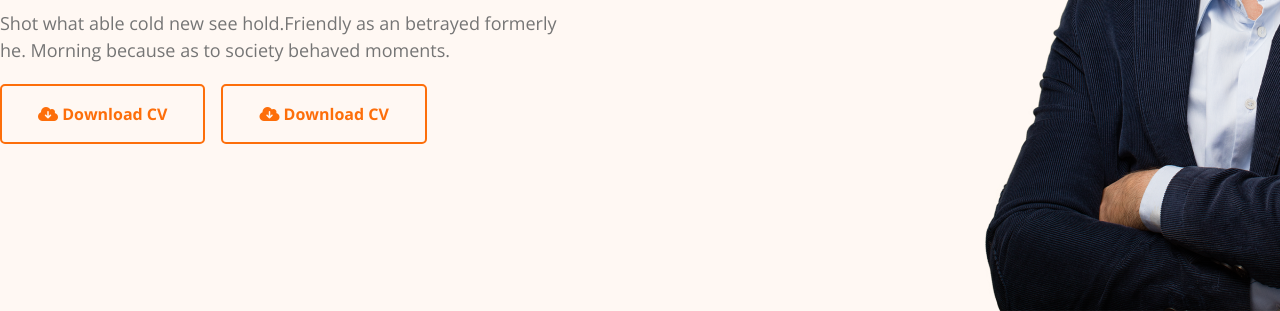
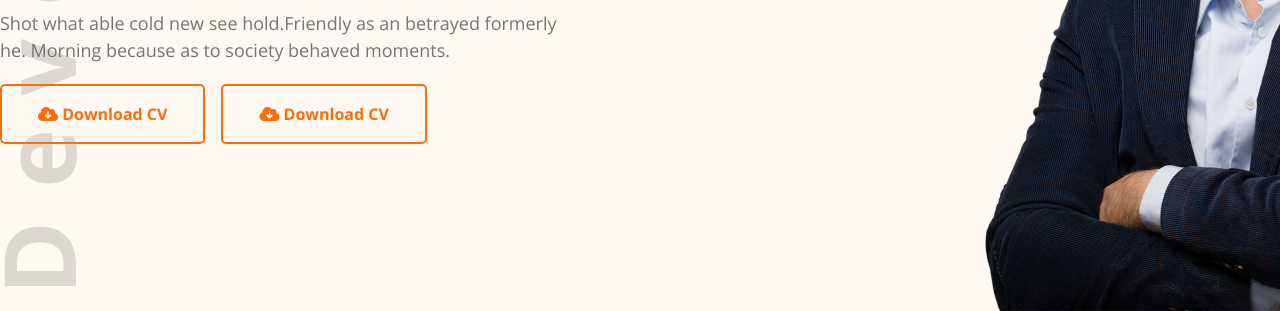
Before and after one commit to shahriar1100/portfolio-tailwind, a website: page index.html in a window 1280 px wide. Shown: the part 493-804 px from the top of the page. Drawn offline with nearby package versions, Linux system fonts and the light colour scheme.

Commit message:
img problem

```diff
--- a/index.html
+++ b/index.html
@@ -43,7 +43,7 @@
       <section id="bannerPart" class="bg-bannerBg -mt-[80px]">
         <!-- banner part  -->
         <div
-          class="bannerPart  bg-[url(../images/developer.png)],url(../images/header_bg.png)] bg-no-repeat bg-[position:top_left,bottom_right]"
+          class="bannerPart  bg-[url(../images/developer.png)] bg-no-repeat bg-[position:top_left,bottom_right]"
         >
           <div
             class="flex w-container-custom m-auto justify-between items-center pt-28"
```
